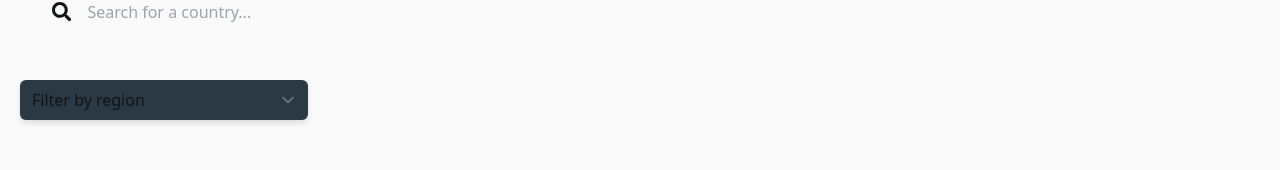
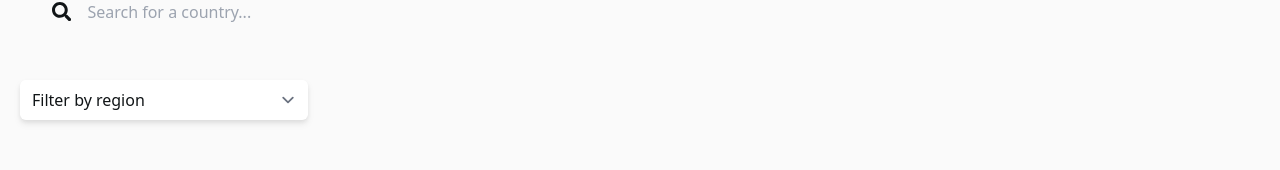
Before and after one commit to Joadevy/where-world-app, a React (Vite) app: page / in a window 1280 px wide. Shown: the part 160-330 px from the top of the page. Built offline with nearby package versions, Linux system fonts and the light colour scheme.

Commit message:
style: remove ring

```diff
--- a/src/pages/Homepage.tsx
+++ b/src/pages/Homepage.tsx
@@ -66,8 +66,7 @@ const Homepage: FC<props> = ({ data }) => {
 
       <div className="mx-5 my-3">
         <select
-          // className="rounded-md px-8 py-4 dark:bg-d-blue-dark cursor-pointer"
-          className="form-select border-0 cursor-pointer rounded-md drop-shadow-md bg-d-blue-dark w-72 duration-300 outline-none"
+          className="form-select border-none cursor-pointer rounded-md drop-shadow-md dark:bg-d-blue-dark w-72 duration-300 hover:outline-none focus:ring focus:ring-vd-blue-dark focus:ring-opacity-100"
           name="continent"
           value={filter}
           onChange={(e) => handleFilter(e.target.value as Continent)}
```
